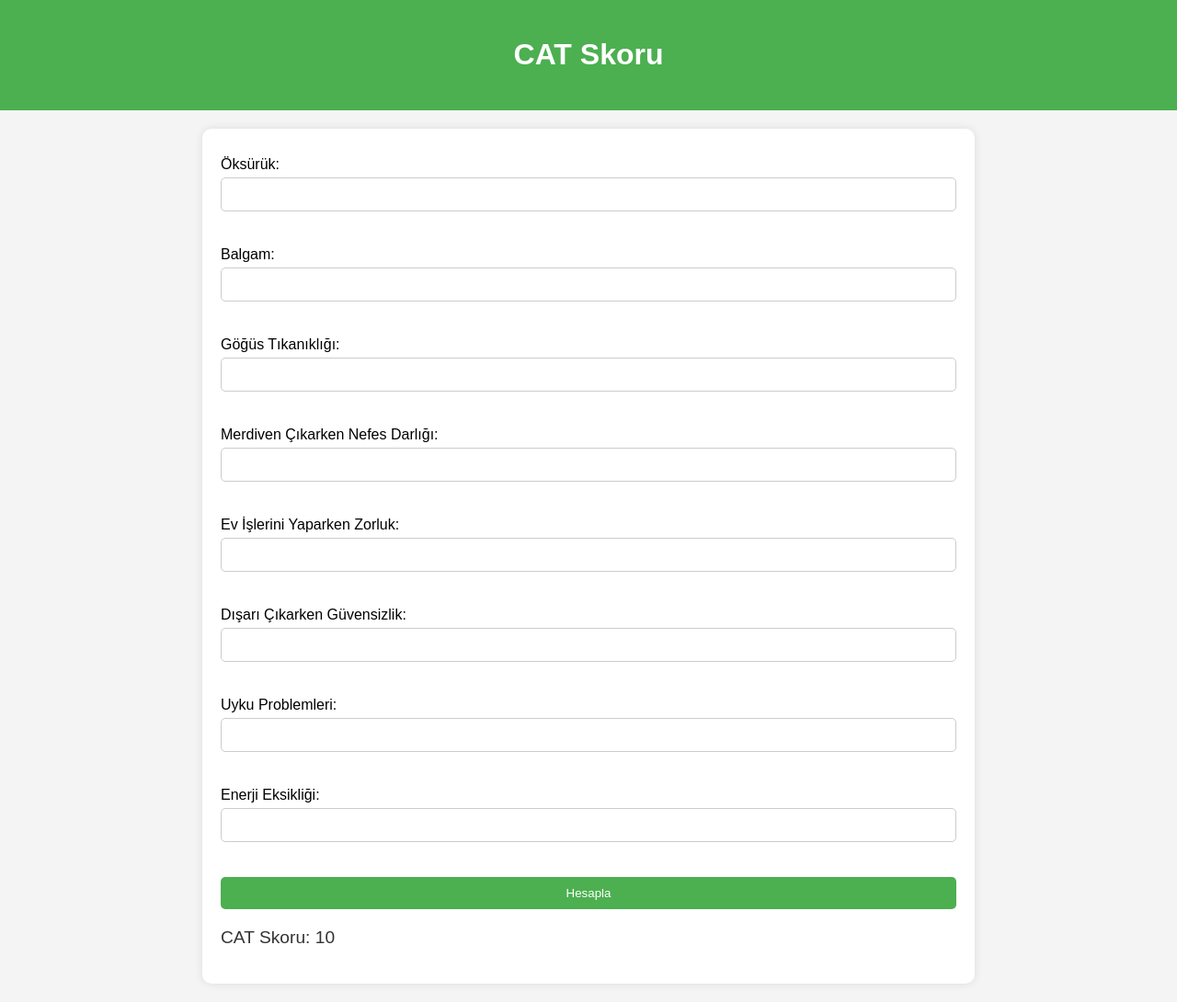
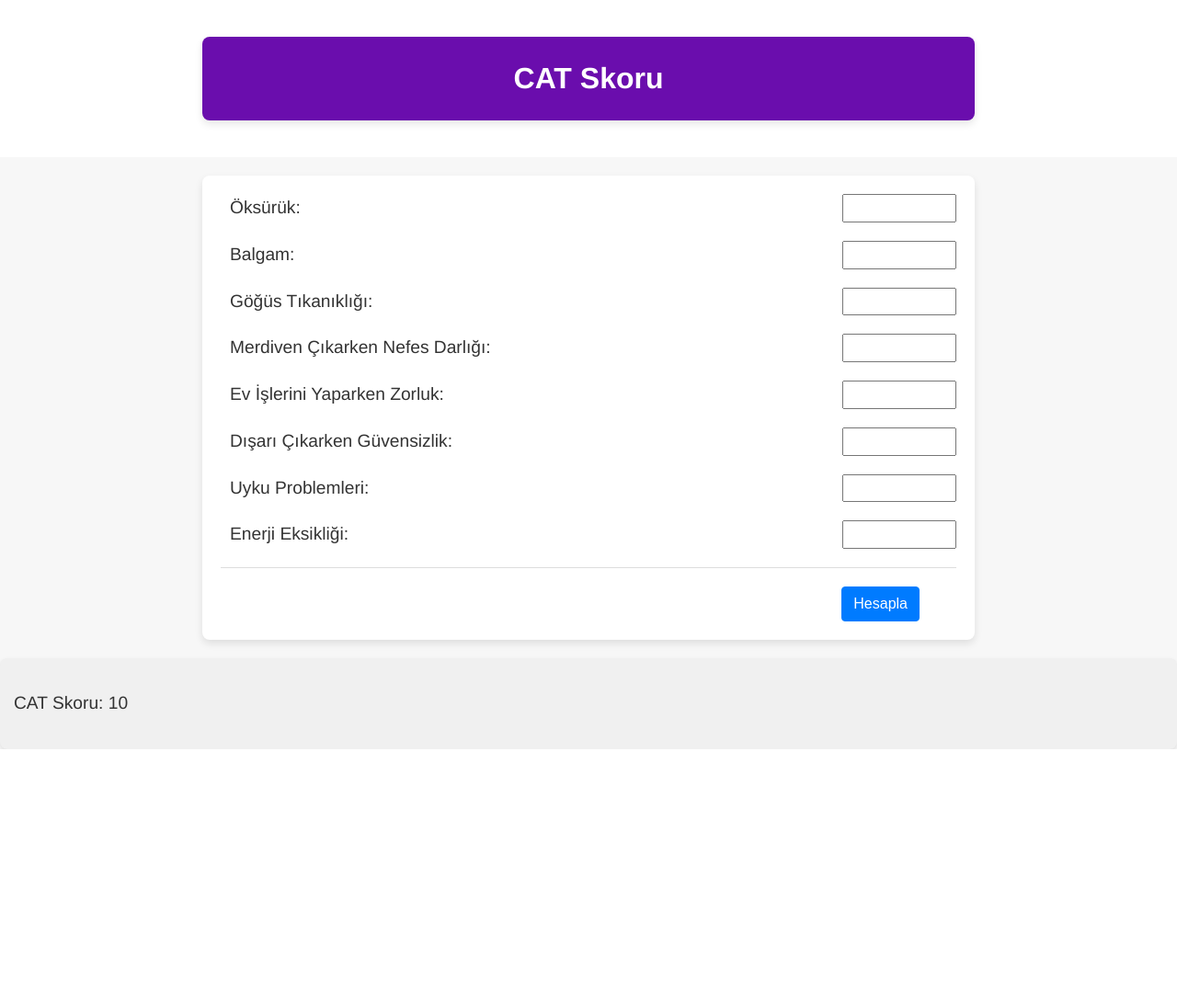
Before and after one commit to MuMSuZ/pulmo, a Flask app: template koah/cat/templates/cat.html in a window 1280 px wide. Shown: the whole page at 92% size. After the commit the page ends 815 px from the top, so only its background shows below. Run offline with Flask 3, Linux system fonts and the light colour scheme; the template is opened without the code that fills it: most values are stand-ins (such as "Sample title", 1, 10 or a date in 2020).

Commit message:
update and add cat files

```diff
--- a/koah/cat/static/cat.css
+++ b/koah/cat/static/cat.css
@@ -1,64 +1,170 @@
+
 body {
-    font-family: Arial, sans-serif;
+    font-family: 'Helvetica Neue', Arial, sans-serif;
+    line-height: 1.6;
     margin: 0;
     padding: 0;
-    display: flex;
-    flex-direction: column;
-    align-items: center;
-    background-color: #f4f4f4;
+    background-color: #f7f7f7;
+    color: #333;
 }
 
 header {
-    background-color: #4CAF50;
-    color: white;
-    padding: 20px;
-    width: 100%;
+    background-color: white; /* Beyaz arka plan */
+    padding: 20px 0;
     text-align: center;
 }
 
-main {
-    background-color: white;
-    width: 80%;
-    max-width: 800px;
-    margin: 20px auto;
+header .container {
+    background-color: #6a0dad; /* Mor arka plan */
+    color: white;
     padding: 20px;
-    box-shadow: 0 0 10px rgba(0, 0, 0, 0.1);
-    border-radius: 10px;
+    border-radius: 8px;
 }
 
-form {
-    display: flex;
-    flex-direction: column;
-    width: 100%;
+header h1 {
+    margin: 0;
+    font-size: 2em;
 }
 
-label {
-    margin: 10px 0 5px;
+header p {
+    margin: 10px 0 0;
+    font-size: 1.2em;
 }
 
-input {
-    padding: 10px;
-    margin-bottom: 10px;
-    border: 1px solid #ccc;
-    border-radius: 5px;
+nav ul {
+    list-style-type: none;
+    padding: 0;
+    display: flex;
+    justify-content: center;
+    margin: 0;
 }
 
-button {
-    padding: 10px 20px;
-    background-color: #4CAF50;
-    color: white;
-    border: none;
-    cursor: pointer;
-    border-radius: 5px;
-    margin-top: 10px;
+nav ul li {
+    margin: 0 15px;
 }
 
-button:hover {
-    background-color: #45a049;
+nav ul li a {
+    text-decoration: none;
+    color: white;
+    font-size: 1.2em;
+    padding: 5px 10px;
+    border-radius: 5px;
+    transition: background-color 0.3s;
 }
 
-#result {
+nav ul li a:hover {
+    background-color: #4b0082;
+}
+
+.container {
+    background-color: white;
+    border-radius: 8px;
+    box-shadow: 0 4px 8px rgba(0,0,0,0.1);
+    padding: 20px;
+    margin: 20px auto;
+    max-width: 800px;
+}
+
+.button-container {
+    display: flex;
+    justify-content: right; /* Ortalar */
+    padding-top: 20px;
+    border-top: 1px solid #ddd;
+    padding-right: 40px;
+}
+
+footer {
+    text-align: center;
+    font-size: 0.9em;
+    color: #777;
+    padding-top: 20px;
+    background-color: #f4f4f4;
+    border-top: 1px solid #ddd;
+}
+
+.form-group {
+    text-align: center;
+    font-size: 1.2em;
+    margin-bottom: 20px;
+    display: flex;
+    justify-content: space-between;
+    background-color: white;
+}
+
+.form-group label {
+    flex: 2;
+    margin-right: 10px;
+    padding: 0 0 0 10px;
+    text-align: left;
+}
+
+.form-group input {
+    flex: 0.3;
+    padding-right: 20px;
+}
+
+.btn-primary {
+    background-color: #6a0dad; /* Mor arka plan */
+    color: white; /* Beyaz yazı */
+    border: none;
+    padding: 10px 20px;
+    font-size: 1.2em;
+    border-radius: 5px;
+    cursor: pointer;
+}
+
+.btn-primary:hover {
+    background-color: #4b0082;
+}
+
+.result {
+    background-color: #f0f0f0;
+    border-radius: 8px;
+    padding: 15px;
     margin-top: 20px;
-    font-size: 1.2em;
-    color: #333;
+    box-shadow: 0 2px 4px rgba(0, 0, 0, 0.1);
+    font-size: 1.2em
 }
+
+/* Butonların stilini ayarlar */
+.btn {
+    display: inline-block;
+    font-weight: 400;
+    text-align: center;
+    white-space: nowrap;
+    vertical-align: middle;
+    user-select: none;
+    border: 1px solid transparent;
+    padding: 0.375rem 0.75rem;
+    font-size: 1rem;
+    line-height: 1.5;
+    border-radius: 0.25rem;
+    transition: color 0.15s ease-in-out, background-color 0.15s ease-in-out, border-color 0.15s ease-in-out, box-shadow 0.15s ease-in-out;
+    text-decoration: none;
+}
+
+.btn-primary {
+    color: #fff;
+    background-color: #007bff;
+    border-color: #007bff;
+}
+
+.btn-primary:hover {
+    color: #fff;
+    background-color: #0056b3;
+    border-color: #004085;
+}
+
+.btn-secondary {
+    color: #fff;
+    background-color: #6c757d;
+    border-color: #6c757d;
+}
+
+.btn-secondary:hover {
+    color: #fff;
+    background-color: #5a6268;
+    border-color: #545b62;
+}
+
+/* Diğer stiller burada */
--- a/koah/cat/templates/cat.html
+++ b/koah/cat/templates/cat.html
@@ -8,33 +8,57 @@
 </head>
 <body>
     <header>
+        <div class="container">
             <h1>CAT Skoru</h1>
+        </div>
     </header>
     <main>
+        <div class="container mt-5">
             <form id="catForm" onsubmit="calculateCat(event)">
+                <div class="form-group">
                     <label for="q1">Öksürük:</label>
                     <input type="number" id="q1" name="q1" min="0" max="5" required><br>
+                </div>
+                <div class="form-group">
                     <label for="q2">Balgam:</label>
                     <input type="number" id="q2" name="q2" min="0" max="5" required><br>
+                </div>
+                <div class="form-group">
                     <label for="q3">Göğüs Tıkanıklığı:</label>
                     <input type="number" id="q3" name="q3" min="0" max="5" required><br>
+                </div>
+                <div class="form-group">
                     <label for="q4">Merdiven Çıkarken Nefes Darlığı:</label>
                     <input type="number" id="q4" name="q4" min="0" max="5" required><br>
+                </div>
+                <div class="form-group">
                     <label for="q5">Ev İşlerini Yaparken Zorluk:</label>
                     <input type="number" id="q5" name="q5" min="0" max="5" required><br>
+                </div>
+                <div class="form-group">
                     <label for="q6">Dışarı Çıkarken Güvensizlik:</label>
                     <input type="number" id="q6" name="q6" min="0" max="5" required><br>
+                </div>
+                <div class="form-group">
                     <label for="q7">Uyku Problemleri:</label>
                     <input type="number" id="q7" name="q7" min="0" max="5" required><br>
+                </div>
+                <div class="form-group">
                     <label for="q8">Enerji Eksikliği:</label>
                     <input type="number" id="q8" name="q8" min="0" max="5" required><br>
-            <button type="submit">Hesapla</button>
+                </div>
+                <div class="button-container">
+                    <button type="submit" class="btn btn-primary">Hesapla</button>
+                </div>
+        </div>
         </form>
+        <div class="result mt-4">
         <div id="result">
             {% if score is not none %}
                 <p>CAT Skoru: {{ score }}</p>
             {% endif %}
         </div>
+        </div>
     </main>
     <script src="/static/cat.js"></script>
 </body>
```
Also changed, not shown: koah/cat/static/okcat.css (added, +64 -0 lines), koah/cat/templates/okcat.html (added, +41 -0 lines). Lines whose indentation alone changed are shown as unchanged.
